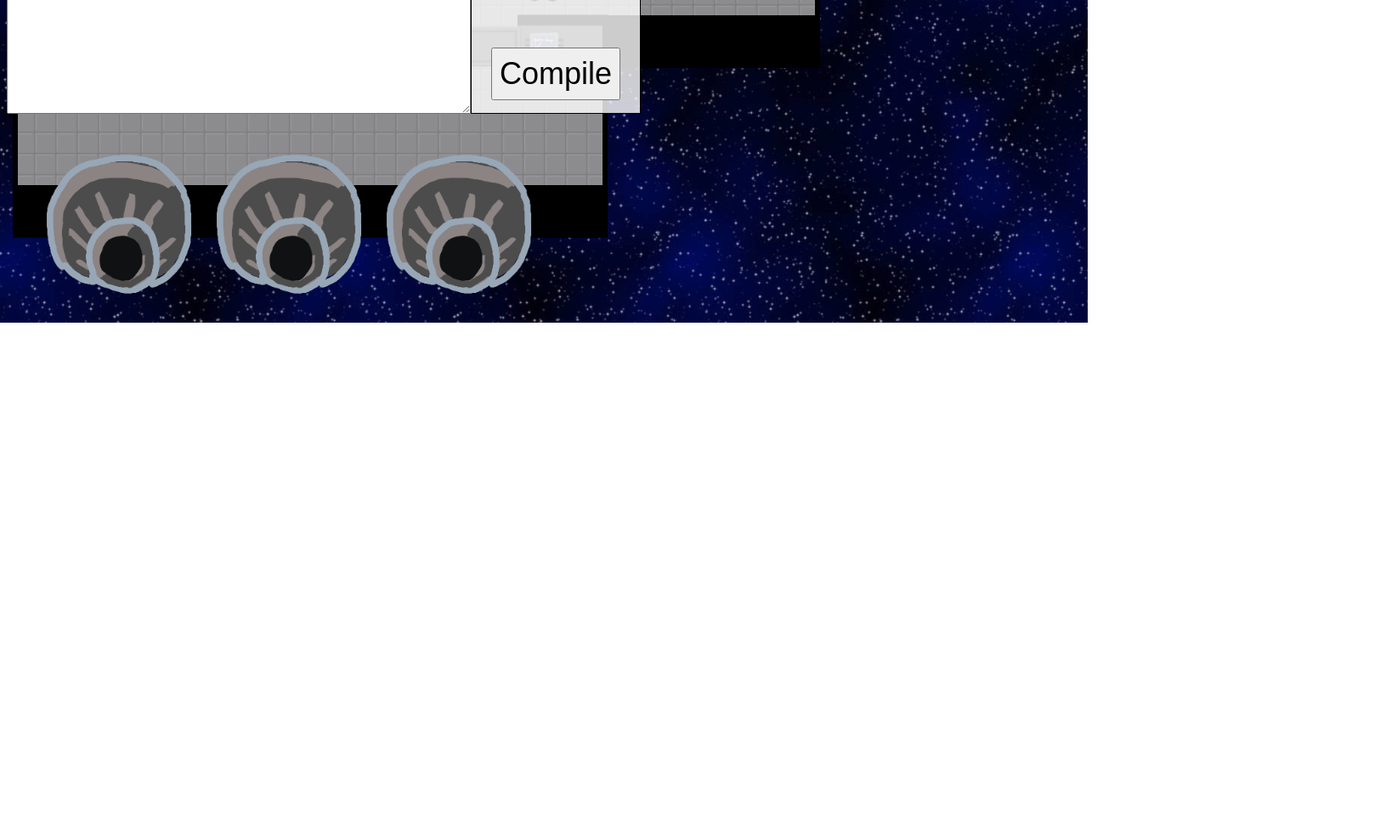
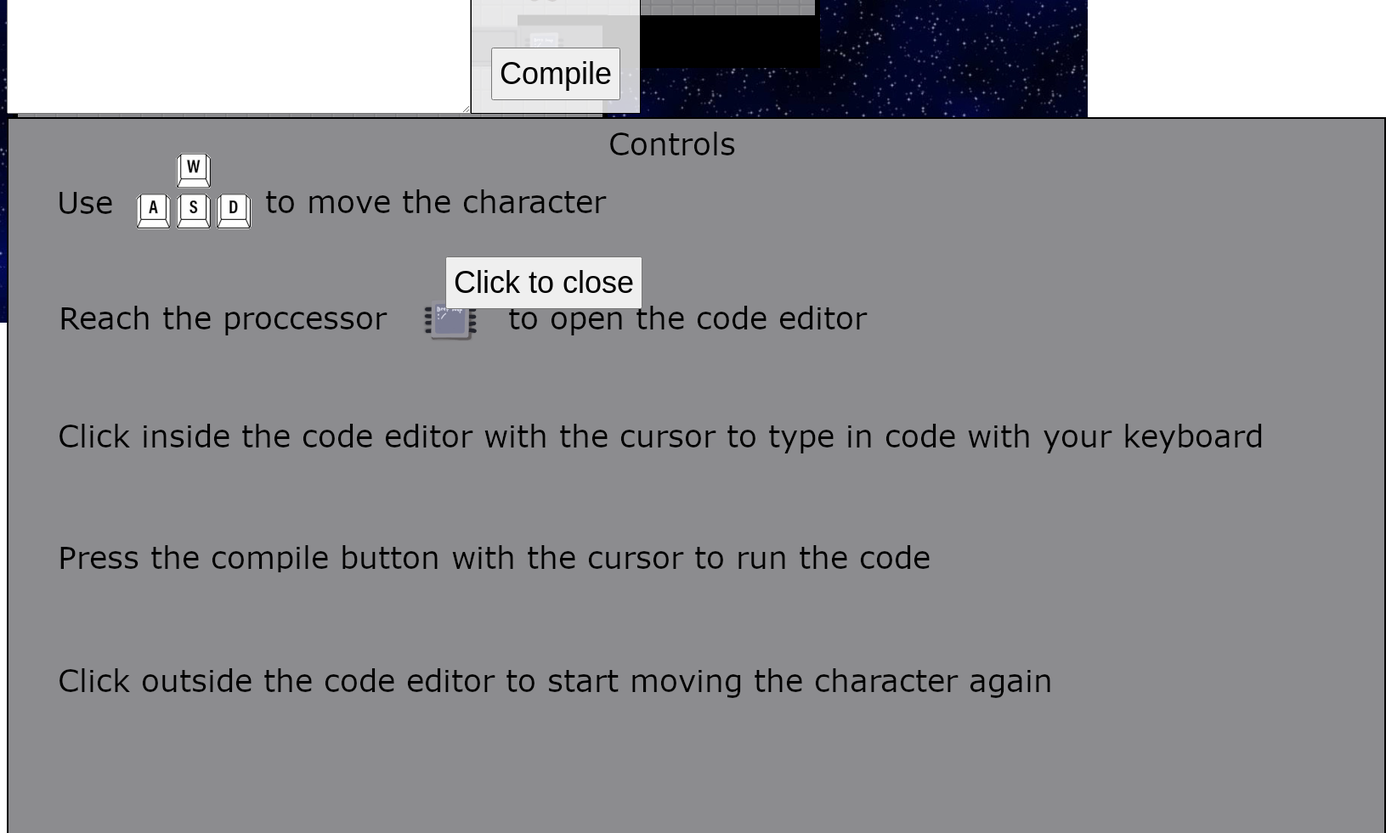
Before and after one commit to raysloks/curly-garbanzo, a plain HTML site: page index.html in a window 1280 px wide. Shown: the part 420-1401 px from the top of the page at 85% size, 1631 px wide, since content can reach past the window. Before the commit the page ends 800 px from the top, so only its background shows below. Drawn offline with Linux system fonts and the light colour scheme; animation ran at ten frames a second.

Commit message:
controls

```diff
--- a/index.html
+++ b/index.html
@@ -19,6 +19,10 @@
     <div id="help_container">
         <p id="hint_text"></p>
     </div>
+    <div id="how_to_play">
+        <img src="controls.png" id="controls">
+        <button onclick="removeImage()" id="control_button">Click to close</button>
+    </div>
     <script src="main.js"></script>
     <script src="rendering.js"></script>
     <script src="compiler.js"></script>
--- a/rendering.js
+++ b/rendering.js
@@ -61,3 +61,9 @@ function render() {
         }
     }
 }
+
+function removeImage() {
+    document.getElementById("controls").src="";
+    var element = document.getElementById("control_button");
+    element.parentNode.removeChild(element);
+}
--- a/styles.css
+++ b/styles.css
@@ -65,6 +65,12 @@ td {
     font-size: 36px;
 }
 
+#how_to_play {
+    background-position: center;
+    background-repeat: no-repeat;
+    background-size: cover;
+}
+
 #animatedBackground {
     width: 100%;
     height: 100%;
@@ -76,7 +82,6 @@ td {
     background-repeat: repeat;
     background-position: 0 0;
     background-size: auto 100%;
-    /*adjust s value for speed*/
     animation: animatedBackground 500s linear infinite;
 }
 
@@ -84,7 +89,6 @@ td {
     from {
         background-position: 0 0;
     }
-    /*use negative width if you want it to flow right to left else and positive for left to right*/
     to {
         background-position: -10000px 0;
     }
```
Also changed, not shown: controls.png (added).
